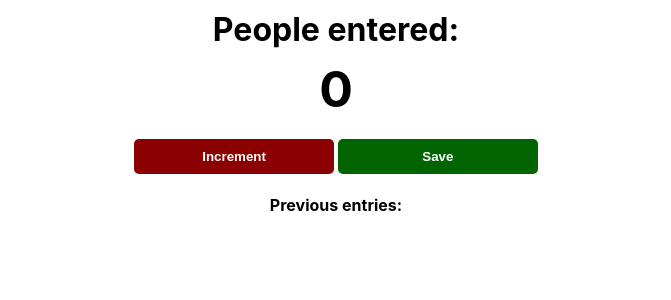
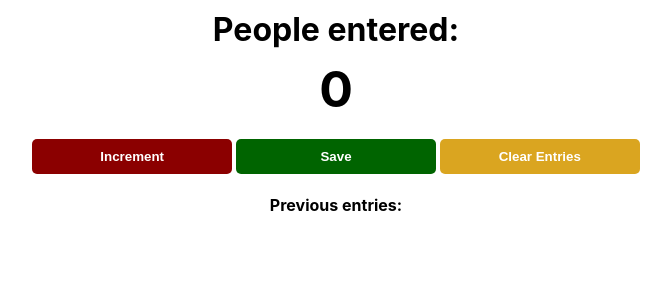
Before and after one commit to xelA-S/PassengerCounter, a Flask app: page / in a window 1280 px wide. Shown: the top 300 px of the page, without its empty margins (304-975 px from the left). Run offline with Flask 2, Linux system fonts and the light colour scheme.

Commit message:
added clear entries button

```diff
--- a/static/css/index.css
+++ b/static/css/index.css
@@ -33,3 +33,7 @@ button {
 #save-btn {
     background: darkgreen;
 }
+
+#clear-btn{
+    background: goldenrod
+}
--- a/static/js/index.js
+++ b/static/js/index.js
@@ -16,3 +16,8 @@ function saving(){
     counter.innerText = 0
     count = 0
 }
+
+
+function Clear(){
+    save.textContent= "Previous entries:"
+}
--- a/templates/index.html
+++ b/templates/index.html
@@ -8,6 +8,7 @@
         <h2 id="counter">0</h2>
         <button id="increment-btn" onclick="increment()">Increment</button>
         <button id="save-btn" onclick="saving()">Save</button>
+        <button id="clear-btn" onclick="Clear()">Clear Entries</button>
         <p id="save">Previous entries: </p>
         <script src="{{url_for('static', filename='js/index.js')}}"></script>
     </body>
```
